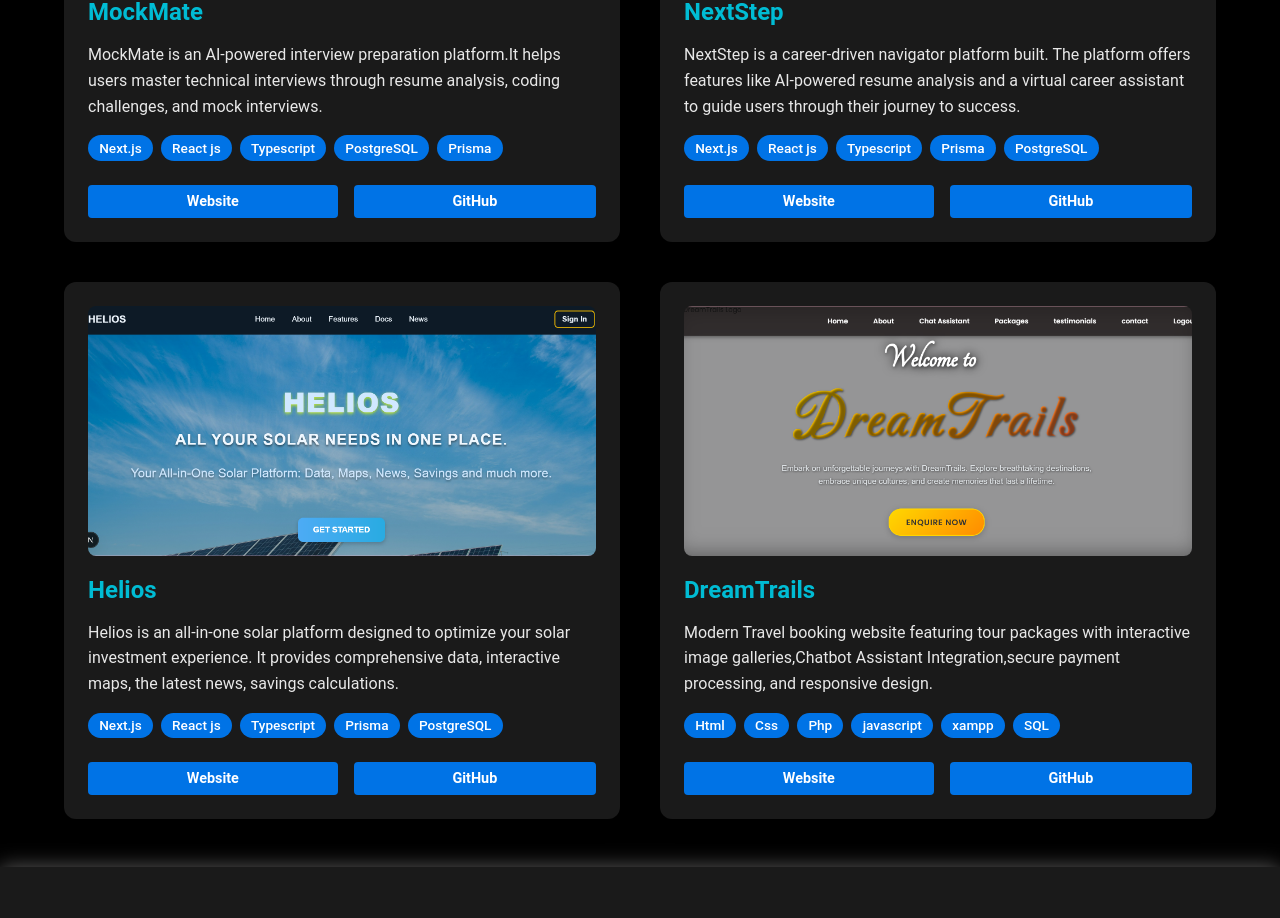
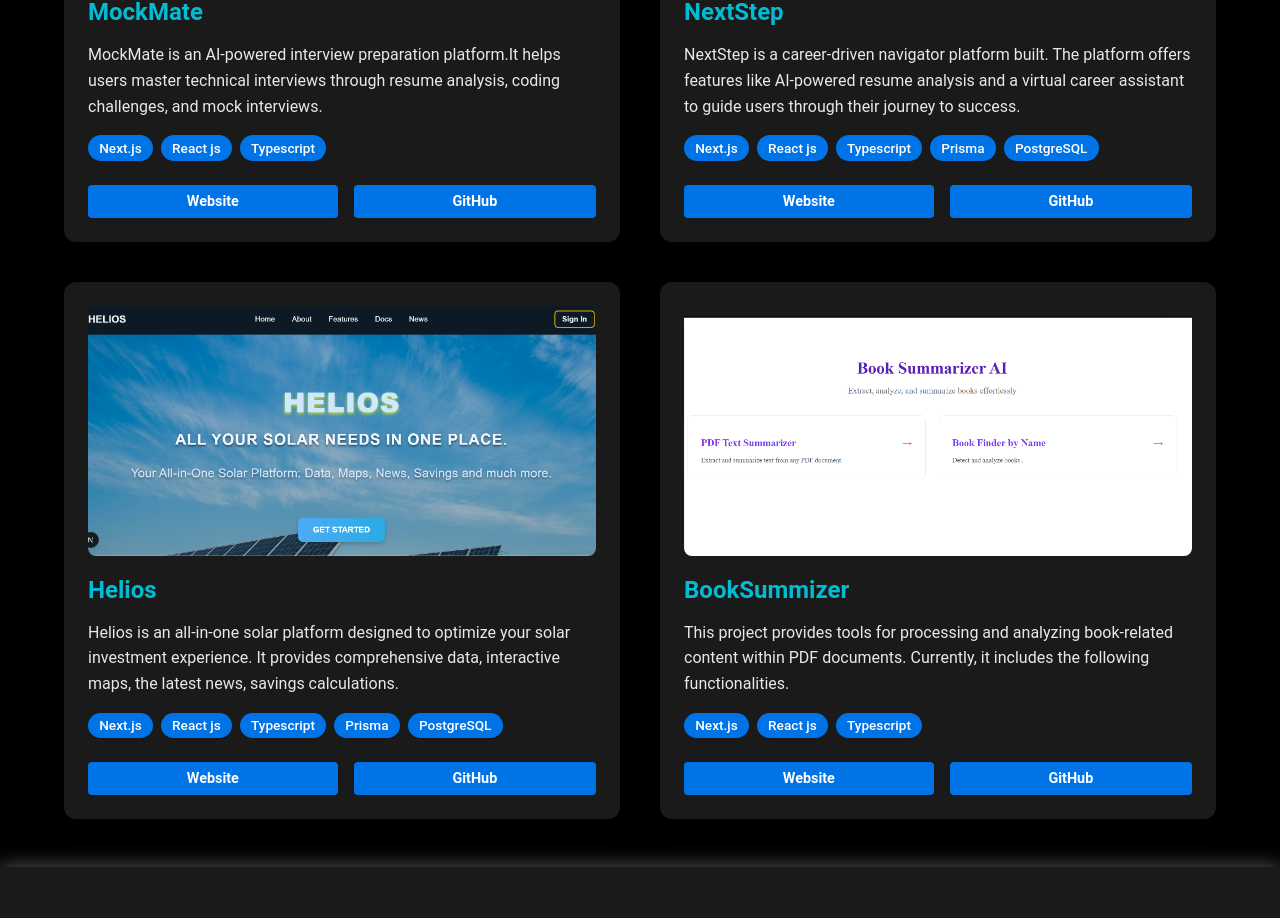
Before and after one commit to hariharan1009/Portfolio, a Next.js app: page / in a window 1280 px wide. Shown: the part 1927-2845 px from the top of the page. Built offline with nearby package versions, Linux system fonts and the light colour scheme.

Commit message:
update project

```diff
--- a/src/app/project/page.tsx
+++ b/src/app/project/page.tsx
@@ -19,8 +19,6 @@ const projects: Project[] = [
       'Next.js',
       'React js',
       'Typescript',
-      'PostgreSQL',
-      'Prisma',
     ],
     image: '/mockmate.png',
     githubLink: 'https://github.com/hariharan1009/MockMate-AI-Interview-Simulator',
@@ -38,7 +36,7 @@ const projects: Project[] = [
       'PostgreSQL'
     ],
     image: '/nextstep.png',
-    websiteLink: '',
+    websiteLink: 'https://github.com/hariharan1009/nextstep',
     githubLink: 'https://github.com/hariharan1009/nextstep',
 
   },
@@ -54,41 +52,41 @@ const projects: Project[] = [
       'PostgreSQL'
     ],
     image: '/helios.png',
-    websiteLink: '',
+    websiteLink: 'https://github.com/hariharan1009/helios',
     githubLink: 'https://github.com/hariharan1009/helios',
 
   },
-  {
-    title: ' DreamTrails ',
+  // {
+  //   title: ' DreamTrails ',
+  //   description:
+  //     'Modern Travel booking website featuring tour packages with interactive image galleries,Chatbot Assistant Integration,secure payment processing, and responsive design.',
+  //   technologies: [
+  //     'Html',
+  //     'Css',
+  //     'Php',
+  //     'javascript',
+  //     'xampp',
+  //     'SQL'
+  //   ],
+  //   image: '/travel.png',
+  //   websiteLink: '',
+  //   githubLink: 'https://github.com/hariharan1009/ai-travel',
+
+  // },
+    {
+    title: ' BookSummizer ',
     description:
-      'Modern Travel booking website featuring tour packages with interactive image galleries,Chatbot Assistant Integration,secure payment processing, and responsive design.',
-    technologies: [
-      'Html',
-      'Css',
-      'Php',
-      'javascript',
-      'xampp',
-      'SQL'
+      'This project provides tools for processing and analyzing book-related content within PDF documents. Currently, it includes the following functionalities.',
+        technologies: [
+      'Next.js',
+      'React js',
+      'Typescript',
     ],
-    image: '/travel.png',
-    websiteLink: '',
-    githubLink: 'https://github.com/hariharan1009/ai-travel',
+    image: '/book.png',
+    websiteLink: 'https://book-summarizer-sand.vercel.app',
+    githubLink: 'htthttps://github.com/hariharan1009/book-summarizer',
 
   },
-  //   {
-  //   title: ' BookSummizer ',
-  //   description:
-  //     'This project provides tools for processing and analyzing book-related content within PDF documents. Currently, it includes the following functionalities.',
-    //     technologies: [
-    //   'Next.js',
-    //   'React js',
-    //   'Typescript',
-    // ],
-  //   image: '/book.png',
-  //   websiteLink: '',
-  //   githubLink: 'htthttps://github.com/hariharan1009/book-summarizer',
-
-  // },
 
 ];
 
```
Also changed, not shown: public/book.png.
